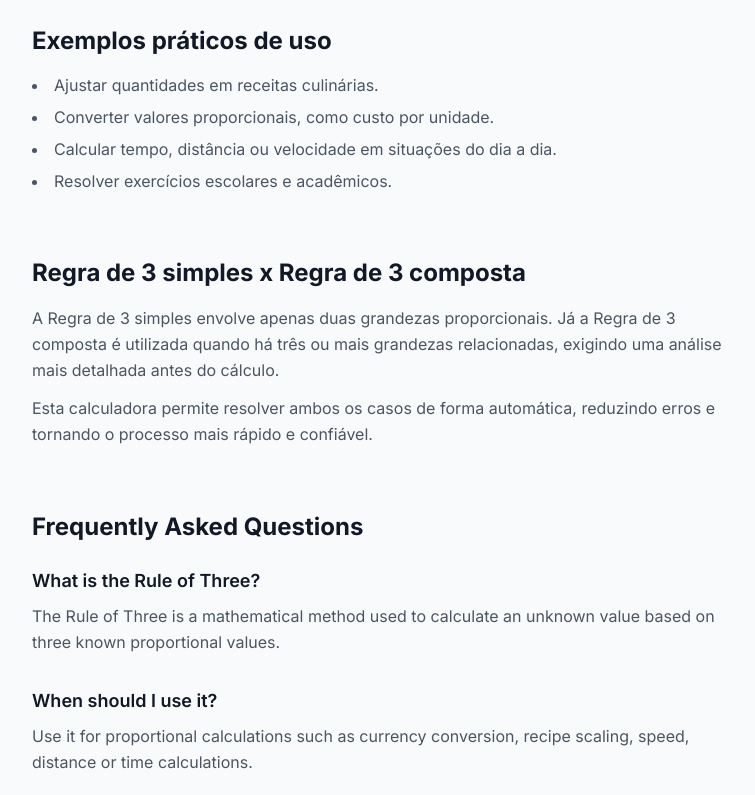
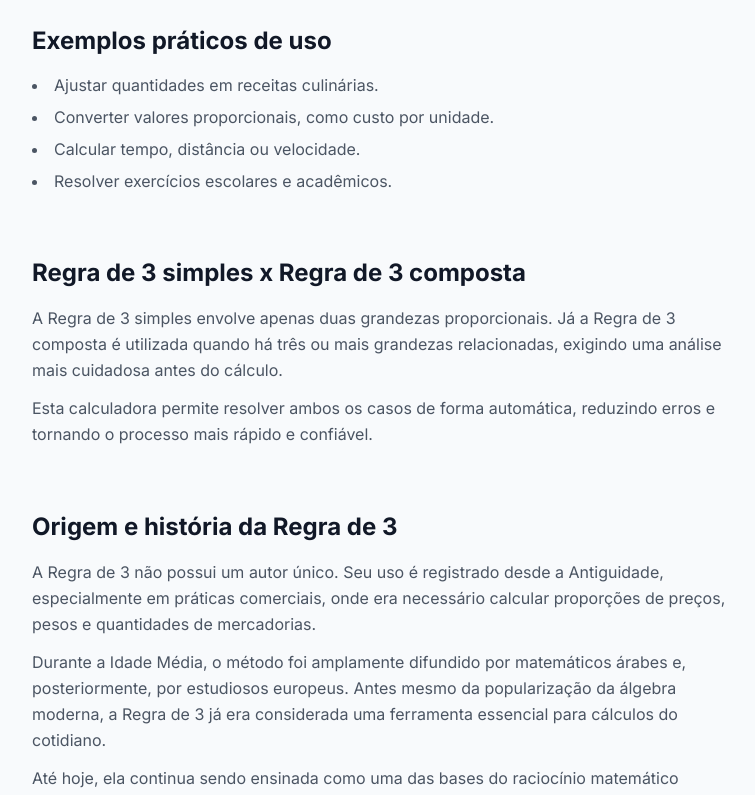
Before and after one commit to attiliozolin-prog/rule-of-three-calculator, a React (Vite) app: page / in a window 1280 px wide. Shown: the part 1500-2295 px from the top of the page, without its empty margins (248-1003 px from the left). Built offline with nearby package versions, Linux system fonts and the light colour scheme.

Commit message:
Update SeoContent.tsx

```diff
--- a/components/SeoContent.tsx
+++ b/components/SeoContent.tsx
@@ -46,18 +46,10 @@
           Exemplos práticos de uso
         </h2>
         <ul className="list-disc list-inside space-y-2 text-gray-600">
-          <li>
-            Ajustar quantidades em receitas culinárias.
-          </li>
-          <li>
-            Converter valores proporcionais, como custo por unidade.
-          </li>
-          <li>
-            Calcular tempo, distância ou velocidade em situações do dia a dia.
-          </li>
-          <li>
-            Resolver exercícios escolares e acadêmicos.
-          </li>
+          <li>Ajustar quantidades em receitas culinárias.</li>
+          <li>Converter valores proporcionais, como custo por unidade.</li>
+          <li>Calcular tempo, distância ou velocidade.</li>
+          <li>Resolver exercícios escolares e acadêmicos.</li>
         </ul>
       </section>
 
@@ -69,11 +61,33 @@
         <p className="text-gray-600 leading-relaxed mb-3">
           A Regra de 3 simples envolve apenas duas grandezas proporcionais.
           Já a Regra de 3 composta é utilizada quando há três ou mais grandezas
-          relacionadas, exigindo uma análise mais detalhada antes do cálculo.
+          relacionadas, exigindo uma análise mais cuidadosa antes do cálculo.
         </p>
         <p className="text-gray-600 leading-relaxed">
           Esta calculadora permite resolver ambos os casos de forma automática,
           reduzindo erros e tornando o processo mais rápido e confiável.
+        </p>
+      </section>
+
+      {/* ===== History ===== */}
+      <section>
+        <h2 className="text-2xl font-bold text-gray-900 mb-4">
+          Origem e história da Regra de 3
+        </h2>
+        <p className="text-gray-600 leading-relaxed mb-3">
+          A Regra de 3 não possui um autor único. Seu uso é registrado desde a
+          Antiguidade, especialmente em práticas comerciais, onde era necessário
+          calcular proporções de preços, pesos e quantidades de mercadorias.
+        </p>
+        <p className="text-gray-600 leading-relaxed mb-3">
+          Durante a Idade Média, o método foi amplamente difundido por matemáticos
+          árabes e, posteriormente, por estudiosos europeus. Antes mesmo da
+          popularização da álgebra moderna, a Regra de 3 já era considerada uma
+          ferramenta essencial para cálculos do cotidiano.
+        </p>
+        <p className="text-gray-600 leading-relaxed">
+          Até hoje, ela continua sendo ensinada como uma das bases do raciocínio
+          matemático proporcional, justamente por sua simplicidade e eficiência.
         </p>
       </section>
 
```
